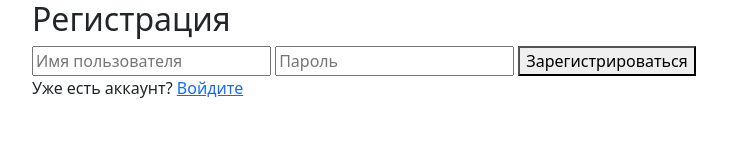
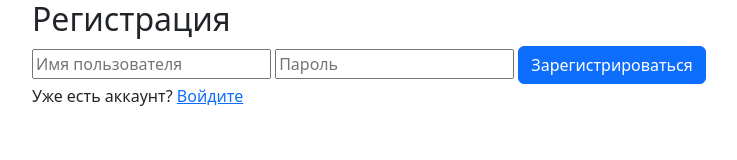
Before and after one commit to sfincter/node-mysql-server, a website: page public/register.html in a window 1280 px wide. Shown: the whole page, without its empty margins (50-787 px from the left). Drawn offline with nearby package versions, Linux system fonts and the light colour scheme.

Commit message:
JWT fixes

```diff
--- a/public/register.html
+++ b/public/register.html
@@ -14,7 +14,7 @@
                 <form id="registerForm">
                     <input type="text" id="username" placeholder="Имя пользователя" required />
                     <input type="password" id="password" placeholder="Пароль" required />
-                    <button type="submit">Зарегистрироваться</button>
+                    <button class="btn btn-primary" type="submit">Зарегистрироваться</button>
                 </form>
                 <p>Уже есть аккаунт? <a href="/login">Войдите</a></p>
             </div>
```
